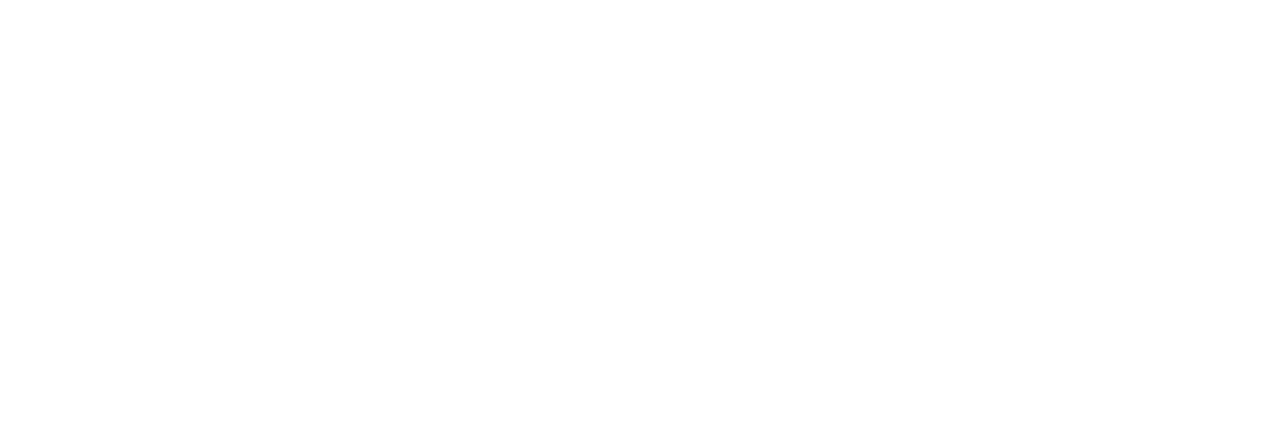
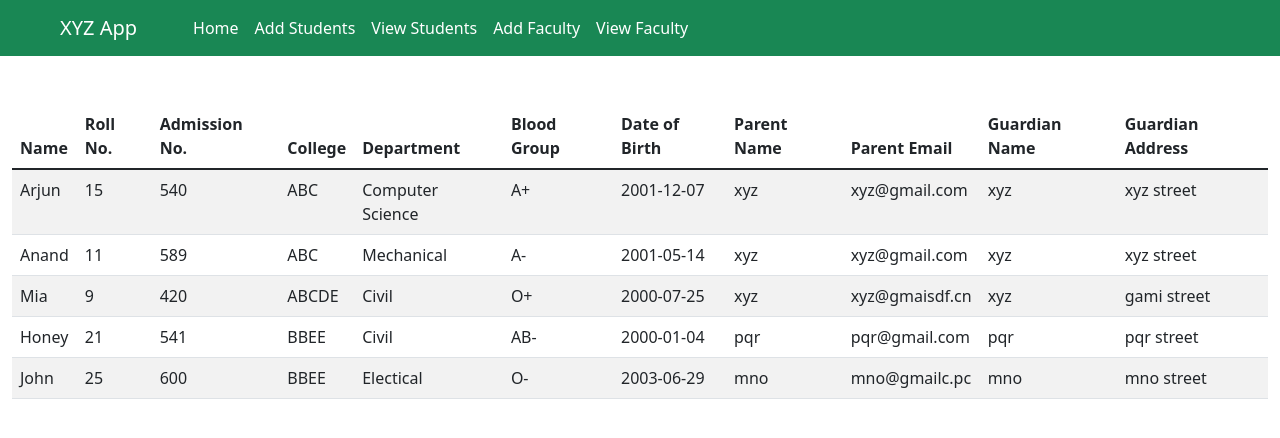
Before and after one commit to Arj2001/xyz-app, an Angular app: page /view-student in a window 1280 px wide. Before the commit this address led to /. Shown: the top 438 px of the page. Built offline with nearby package versions, Linux system fonts and the light colour scheme.

Commit message:
add student implimented

```diff
--- /dev/null
+++ b/src/app/view-student/view-student.component.html
@@ -0,0 +1,39 @@
+<app-navbar></app-navbar>
+<div class="container-fluid my-5">
+    <div class="row">
+        <div class="col col-12 col-sm-12 col-md-12 col-lg-12 col-xl-12 col-xxl-12">
+            <table class="table table-striped">
+                <thead>
+                  <tr>
+                    <th scope="col">Name</th>
+                    <th scope="col">Roll No.</th>
+                    <th scope="col">Admission No.</th>
+                    <th scope="col">College</th>
+                    <th scope="col">Department</th>
+                    <th scope="col">Blood Group</th>
+                    <th scope="col">Date of Birth</th>
+                    <th scope="col">Parent Name</th>
+                    <th scope="col">Parent Email</th>
+                    <th scope="col">Guardian Name</th>
+                    <th scope="col">Guardian Address</th>
+                  </tr>
+                </thead>
+                <tbody class="table-group-divider">
+                  <tr *ngFor="let i of studentData">
+                    <td> {{i.name}} </td>
+                    <td> {{i.roll_no}} </td>
+                    <td> {{i.admission_no}} </td>
+                    <td> {{i.college}} </td>
+                    <td> {{i.department}} </td>
+                    <td> {{i.bloodGroup}} </td>
+                    <td> {{i.dob}} </td>
+                    <td> {{i.parentName}} </td>
+                    <td> {{i.parentEmail}} </td>
+                    <td> {{i.guardianName}} </td>
+                    <td> {{i.guardianAddress}} </td>
+                  </tr>
+                </tbody>
+              </table>
+        </div>
+    </div>
+</div>
--- /dev/null
+++ b/src/app/view-student/view-student.component.ts
@@ -0,0 +1,23 @@
+import { Component, OnInit } from '@angular/core';
+
+@Component({
+  selector: 'app-view-student',
+  templateUrl: './view-student.component.html',
+  styleUrls: ['./view-student.component.css']
+})
+export class ViewStudentComponent implements OnInit {
+
+  constructor() { }
+
+  studentData = [
+    {'name':'Arjun','roll_no':15,'admission_no':540,'college':'ABC','department':'Computer Science','bloodGroup':'A+','dob':'2001-12-07','parentName':'xyz','parentEmail':'xyz@gmail.com','guardianName':'xyz','guardianAddress':'xyz street'},
+    {'name':'Anand','roll_no':11,'admission_no':589,'college':'ABC','department':'Mechanical','bloodGroup':'A-','dob':'2001-05-14','parentName':'xyz','parentEmail':'xyz@gmail.com','guardianName':'xyz','guardianAddress':'xyz street'},
+    {'name':'Mia','roll_no':9,'admission_no':420,'college':'ABCDE','department':'Civil','bloodGroup':'O+','dob':'2000-07-25','parentName':'xyz','parentEmail':'xyz@gmaisdf.cn','guardianName':'xyz','guardianAddress':'gami street'},
+    {'name':'Honey','roll_no':21,'admission_no':541,'college':'BBEE','department':'Civil','bloodGroup':'AB-','dob':'2000-01-04','parentName':'pqr','parentEmail':'pqr@gmail.com','guardianName':'pqr','guardianAddress':'pqr street'},
+    {'name':'John','roll_no':25,'admission_no':600,'college':'BBEE','department':'Electical','bloodGroup':'O-','dob':'2003-06-29','parentName':'mno','parentEmail':'mno@gmailc.pc','guardianName':'mno','guardianAddress':'mno street'},
+  ]
+
+  ngOnInit(): void {
+  }
+
+}
```
Also changed, not shown: src/app/app.module.ts (+7 -2 lines), src/app/view-student/view-student.component.css (added).
